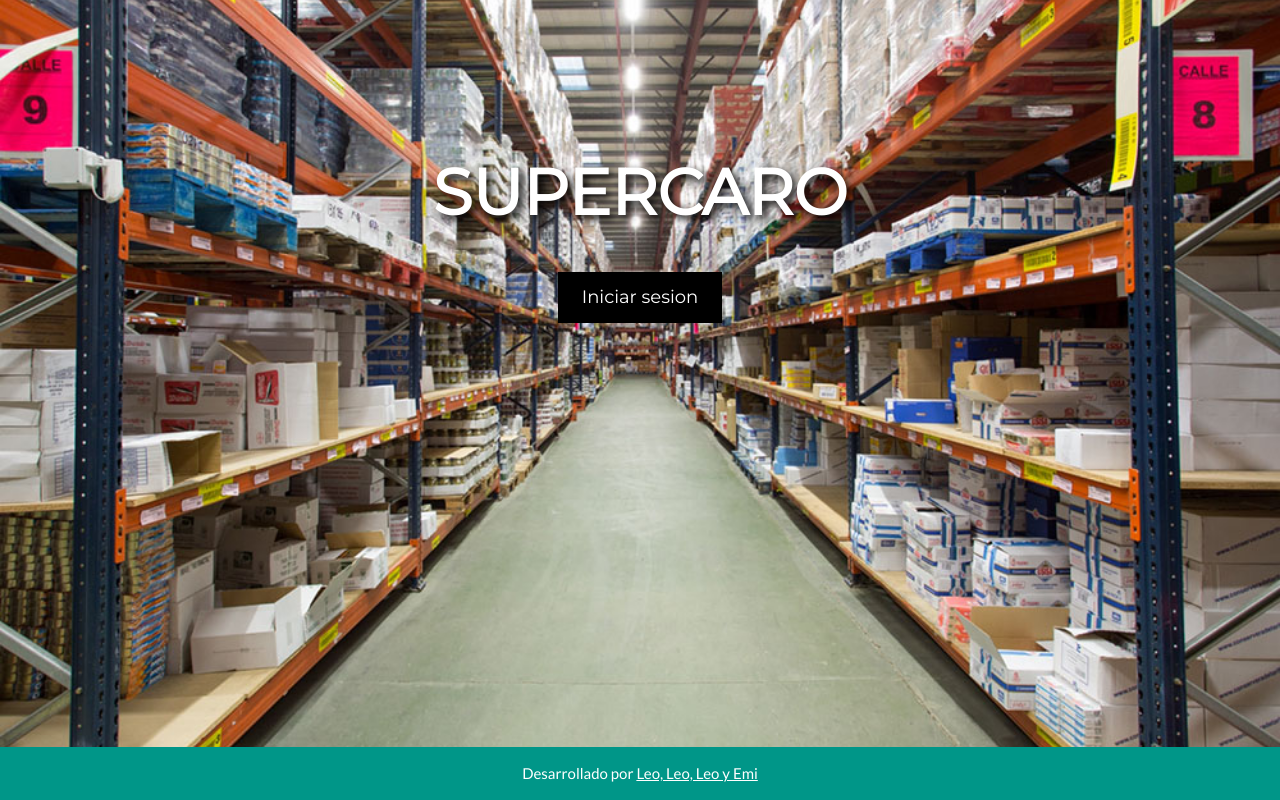
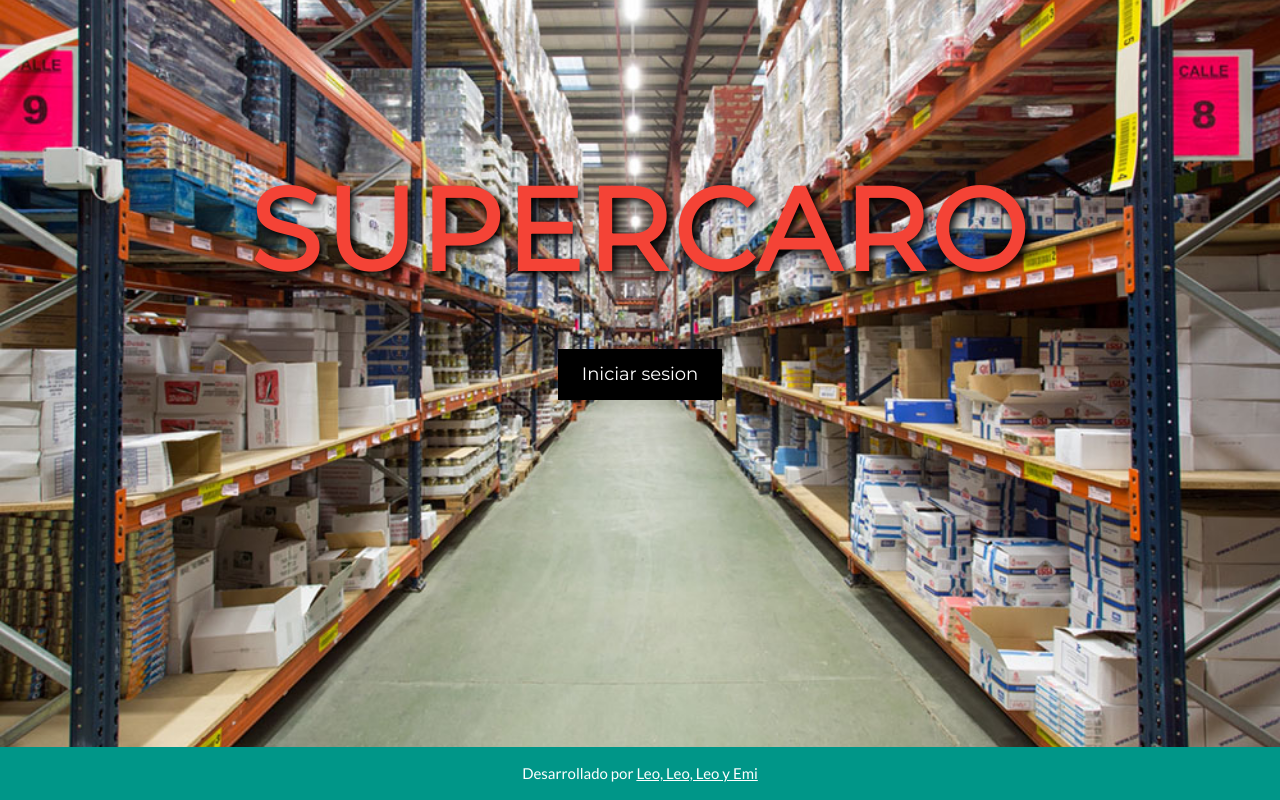
Before and after one commit to leocaraballo/tpfinal-basededatos, a PHP site: page / in a window 1280 px wide. Run offline with PHP 8.4, Linux system fonts and the light colour scheme; some libraries are stand-ins or nearby versions.

Commit message:
Update inicio.php

```diff
--- a/vistas/inicio.php
+++ b/vistas/inicio.php
@@ -1,6 +1,8 @@
 <main class="w3-container w3-center" style="padding:128px 16px;">
 
-  <h1 class="w3-margin w3-jumbo titulo-grande"><strong>SUPERCARO</strong></h1>
+  <h1 class="w3-margin w3-jumbo titulo-grande">
+  <span class="w3-center w3-padding-large w3-jumbo w3-wide w3-animate-opacity titulo-grande "><strong style="font-size:115px;" class=" w3-text-red">SUPERCARO</strong></span>
+  </h1>
   <!-- <p class="w3-xlarge">Template by w3.css</p> -->
     <?php if (isset($_SESSION["user"]) == null){?>
   <button onclick="document.getElementById('id01').style.display='block'" class="w3-button w3-black w3-padding-large w3-large w3-margin-top">Iniciar
```
